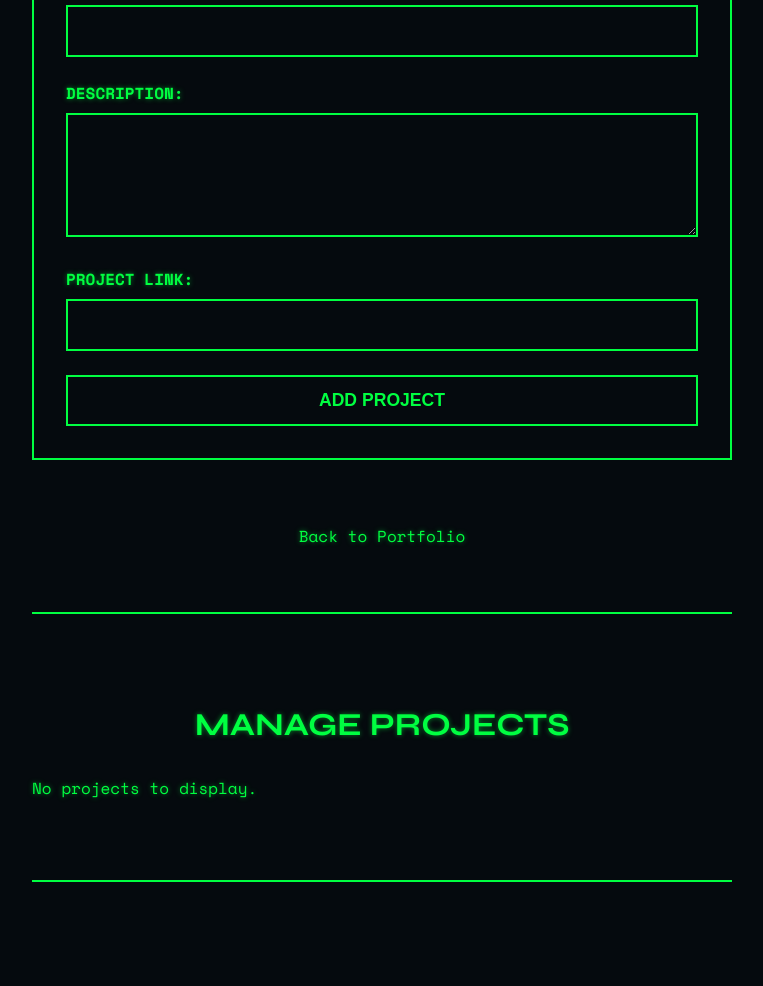
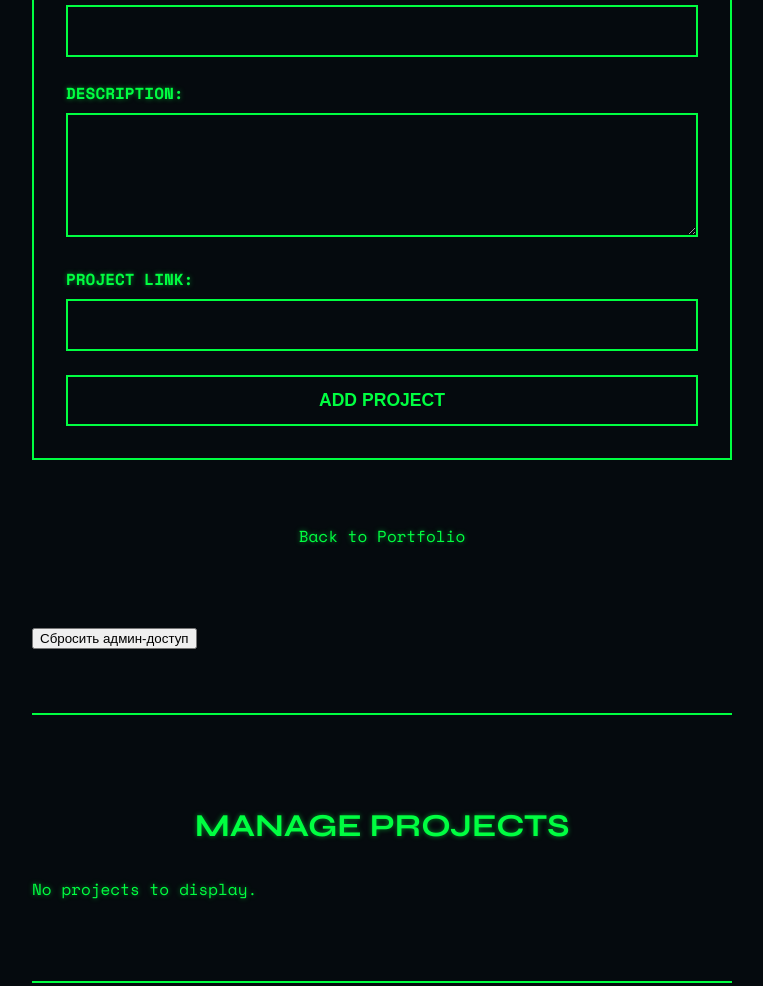
Before and after one commit to Pygrammerik/Portfolio, a plain HTML site: page admin.html in a window 1280 px wide. Shown: the part 434-1420 px from the top of the page, without its empty margins (258-1021 px from the left). Drawn offline with nearby package versions, Linux system fonts and the light colour scheme.

Commit message:
\Fix bug

```diff
--- a/admin.html
+++ b/admin.html
@@ -114,6 +114,8 @@
             </form>
             <br>
             <a href="index.html">Back to Portfolio</a>
+            <br><br>
+            <button id="reset-admin" style="margin-top:2rem;">Сбросить админ-доступ</button>
         </section>
         <section id="manage-projects-section" style="display:none;">
             <h2>Manage Projects</h2>
--- a/admin.js
+++ b/admin.js
@@ -6,22 +6,24 @@ document.addEventListener('DOMContentLoaded', () => {
     const manageProjectsSection = document.getElementById('manage-projects-section');
     const projectListDiv = document.getElementById('project-list');
     const adminDenied = document.getElementById('admin-denied');
+    const resetAdminBtn = document.getElementById('reset-admin');
 
-    // Механика первого входа
+    // Новый механизм: токен в localStorage (глобально) и sessionStorage (только для этого браузера)
     const ADMIN_TOKEN_KEY = 'admin_token';
-    let adminToken = localStorage.getItem(ADMIN_TOKEN_KEY);
-    if (!adminToken) {
-        // Первый вход — создаём токен
-        adminToken = crypto.randomUUID ? crypto.randomUUID() : Math.random().toString(36).slice(2);
-        localStorage.setItem(ADMIN_TOKEN_KEY, adminToken);
-        sessionStorage.setItem(ADMIN_TOKEN_KEY, adminToken);
-    } else if (!sessionStorage.getItem(ADMIN_TOKEN_KEY)) {
-        // Если токен есть в localStorage, но нет в sessionStorage — копируем
-        sessionStorage.setItem(ADMIN_TOKEN_KEY, adminToken);
+    let adminTokenLS = localStorage.getItem(ADMIN_TOKEN_KEY);
+    let adminTokenSS = sessionStorage.getItem(ADMIN_TOKEN_KEY);
+
+    if (!adminTokenLS && !adminTokenSS) {
+        // Первый вход — создаём токен и сохраняем в оба хранилища
+        const newToken = crypto.randomUUID ? crypto.randomUUID() : Math.random().toString(36).slice(2);
+        localStorage.setItem(ADMIN_TOKEN_KEY, newToken);
+        sessionStorage.setItem(ADMIN_TOKEN_KEY, newToken);
+        adminTokenLS = newToken;
+        adminTokenSS = newToken;
     }
 
-    // Проверяем, совпадает ли токен в sessionStorage и localStorage
-    if (sessionStorage.getItem(ADMIN_TOKEN_KEY) === localStorage.getItem(ADMIN_TOKEN_KEY)) {
+    // Если токен есть в localStorage, но нет в sessionStorage — доступ запрещён
+    if (adminTokenLS && adminTokenSS && adminTokenLS === adminTokenSS) {
         // Доступ разрешён
         adminPanel.style.display = 'block';
         manageProjectsSection.style.display = 'block';
@@ -32,6 +34,14 @@ document.addEventListener('DOMContentLoaded', () => {
         adminPanel.style.display = 'none';
         manageProjectsSection.style.display = 'none';
         adminDenied.style.display = 'block';
+    }
+
+    if (resetAdminBtn) {
+        resetAdminBtn.onclick = () => {
+            sessionStorage.removeItem(ADMIN_TOKEN_KEY);
+            localStorage.removeItem(ADMIN_TOKEN_KEY);
+            location.reload();
+        };
     }
 
     function renderProjects() {
```
